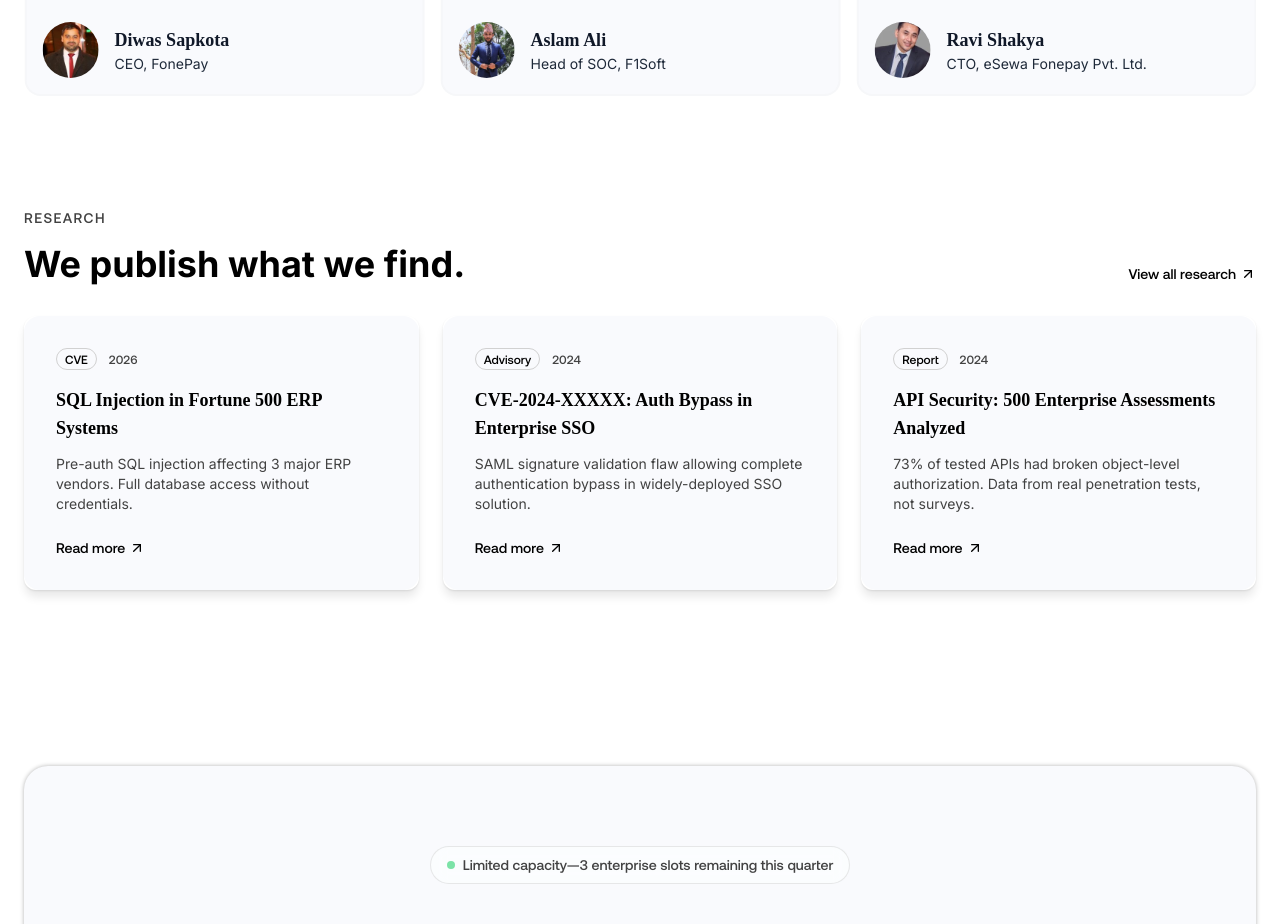
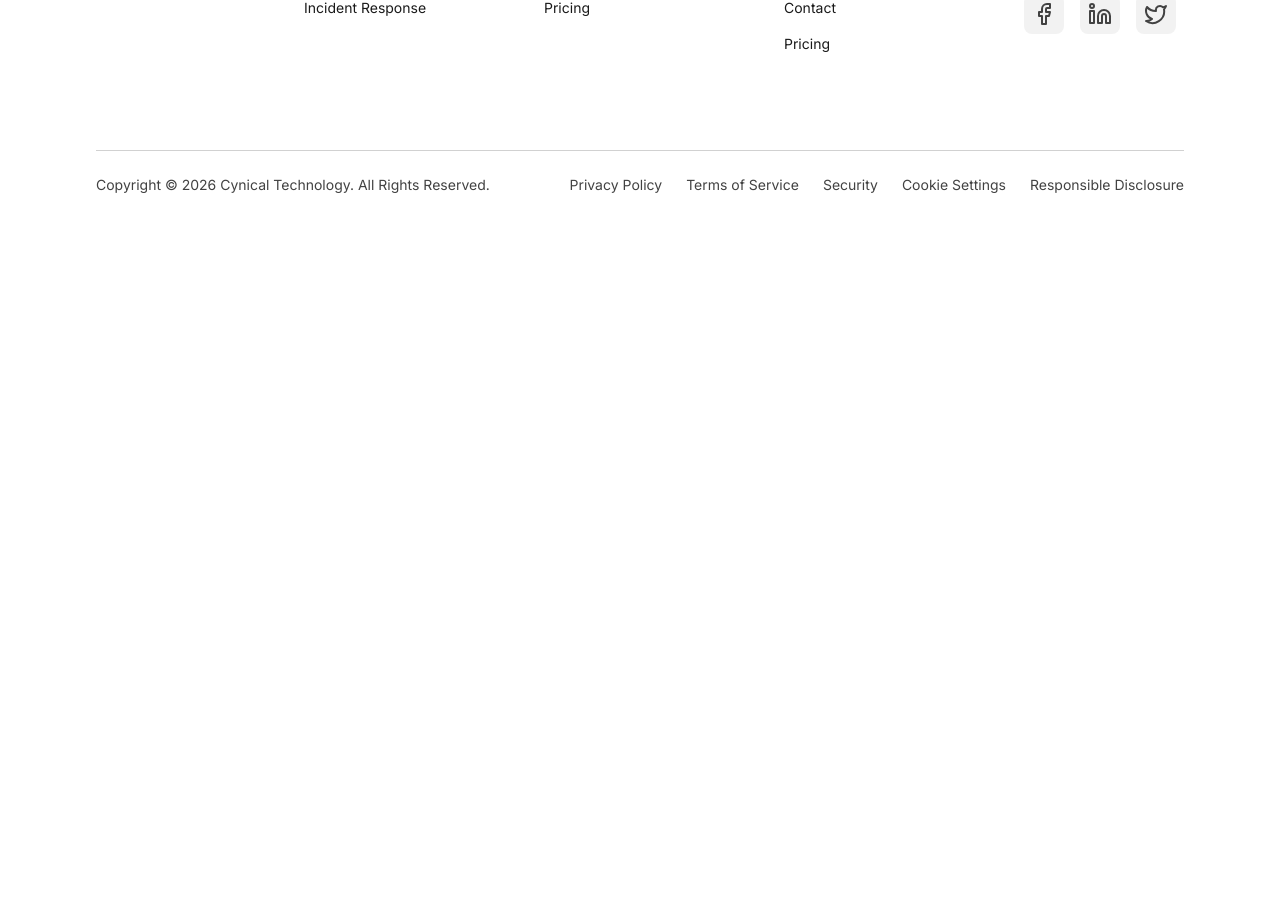
Before and after one commit to JivanKadel/cynicalsite, a Next.js app: page / in a window 1280 px wide. Shown: the part 7187-8111 px from the top of the page. After the commit the page ends 7430 px from the top, so only its background shows below. Built offline with nearby package versions, Linux system fonts and the light colour scheme; what @bprogress/next would draw is missing.

Commit message:
fix(page): removed research and case studies section

```diff
--- a/app/page.tsx
+++ b/app/page.tsx
@@ -13,10 +13,10 @@ export default function Home() {
       <HeroSection />
       <Products />
       <Solutions />
-      <CaseStudies />
+      {/* <CaseStudies /> */}
       <Stats />
       <Testimonials />
-      <Research />
+      {/* <Research /> */}
 
       <PageCTA
         badge="Limited capacity—3 enterprise slots remaining this quarter"
```
